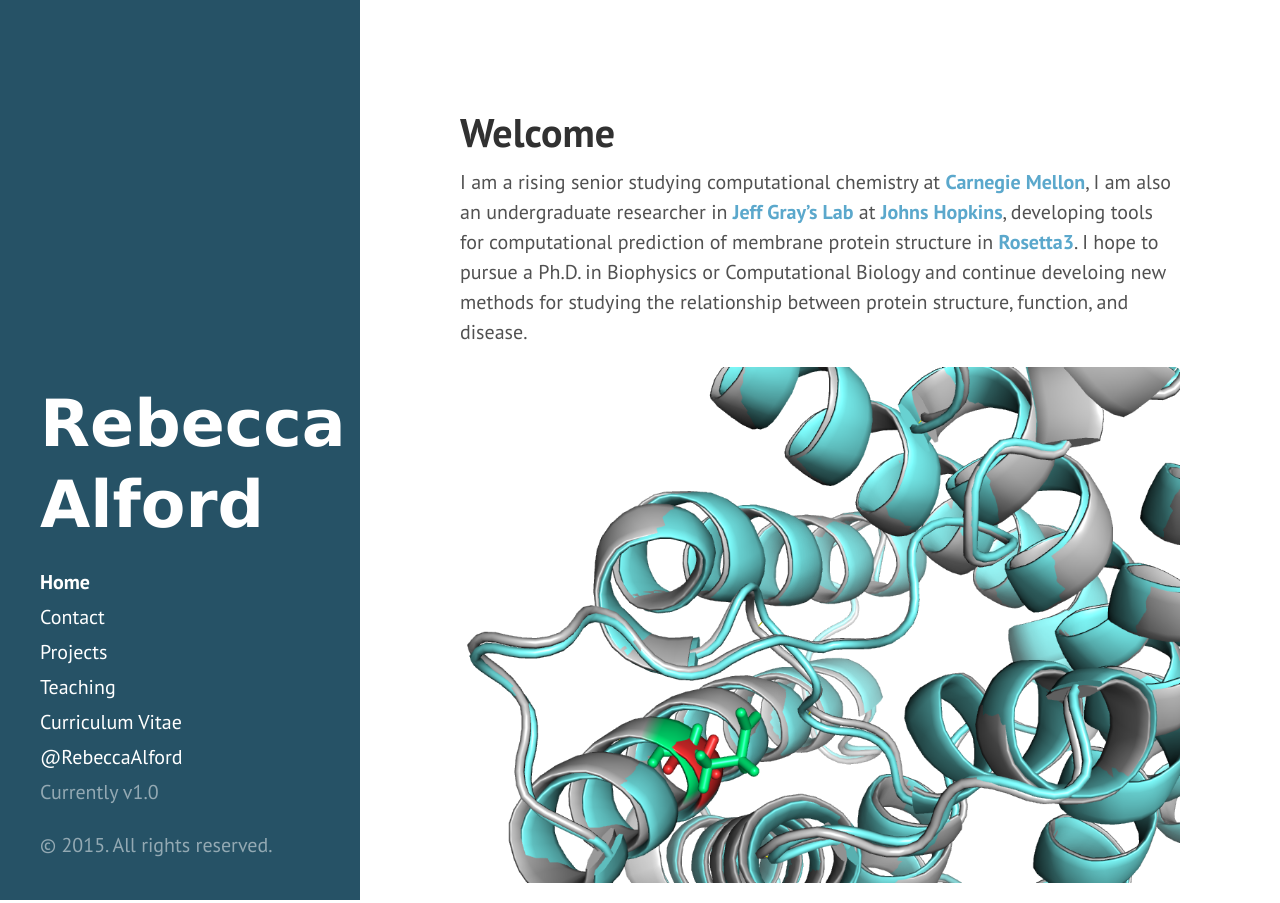
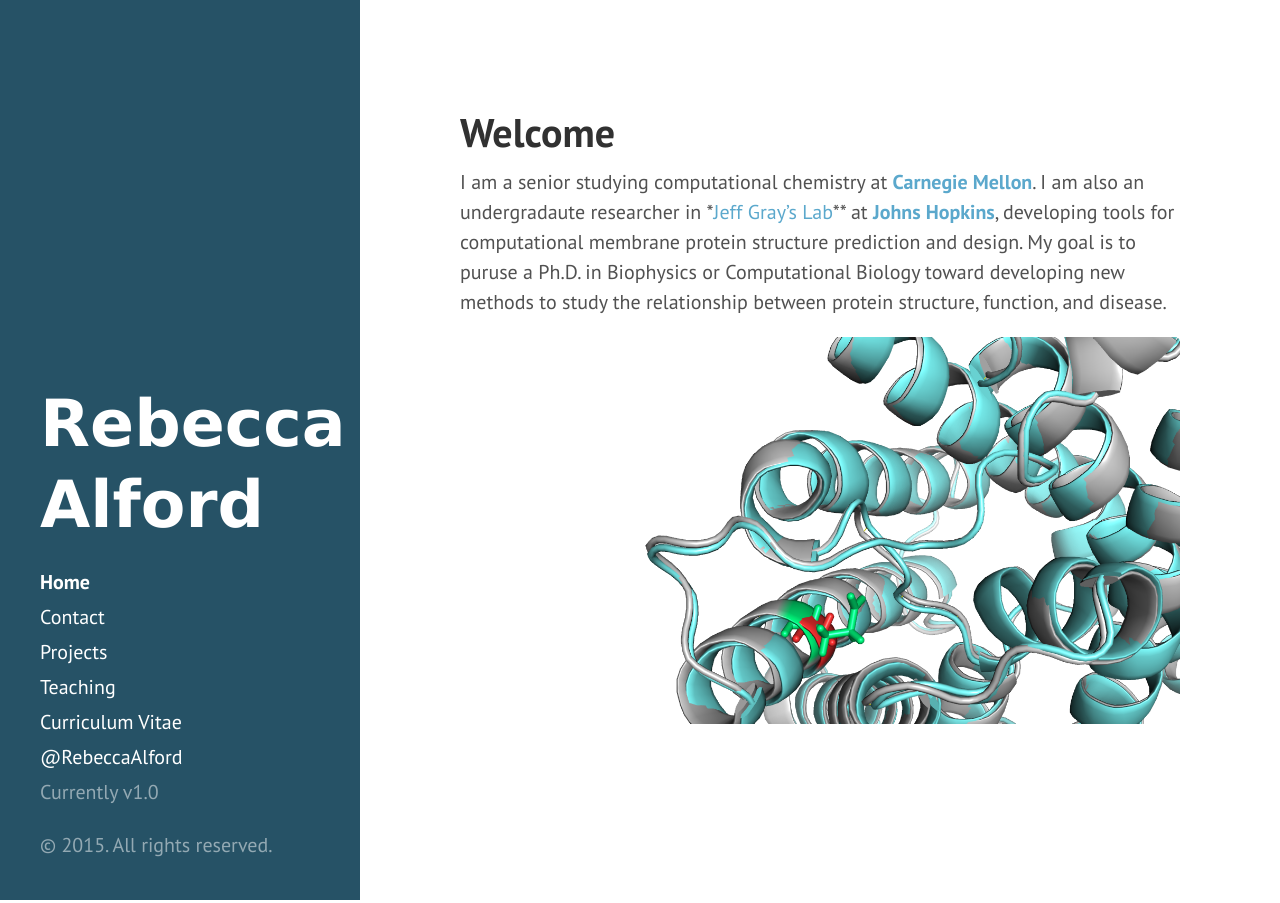
Before and after one commit to rfalford12/rfalford12.github.io, a Jekyll site: the page built from index.md, in a window 1280 px wide. Built offline with Jekyll 4.4.1, drawn with Linux system fonts in a browser that asks for light colours; Markdown is read by kramdown in place of the engine named in the settings; the list of posts is cut into pages by our own code.

Commit message:
updating homepage

```diff
--- a/index.md
+++ b/index.md
@@ -5,7 +5,7 @@ title:  "Home"
 
 # Welcome
 
-I am a rising senior studying computational chemistry at **[Carnegie Mellon](http://www.cmu.edu/)**, I am also an undergraduate researcher in **[Jeff Gray's Lab](http://graylab.jhu.edu/)** at **[Johns Hopkins](https://www.jhu.edu/)**, developing tools for computational prediction of membrane protein structure in **[Rosetta3](https://www.rosettacommons.org/)**. I hope to pursue a Ph.D. in Biophysics or Computational Biology and continue develoing new methods for studying the relationship between protein structure, function, and disease.
+I am a senior studying computational chemistry at **[Carnegie Mellon](http://www.cmu.edu/)**. I am also an undergradaute researcher in *[Jeff Gray's Lab](http://graylab.jhu.edu/)** at **[Johns Hopkins](https://www.jhu.edu/)**, developing tools for computational membrane protein structure prediction and design. My goal is to puruse a Ph.D. in Biophysics or Computational Biology toward developing new methods to study the relationship between protein structure, function, and disease.
 
 <img src="{{ site.baseurl }}public/alford_homepage_logo.png"
-style="float: right" alt="RebeccaAlford" width="100%"/>
+style="float: right" alt="RebeccaAlford" width="75%"/>
```
